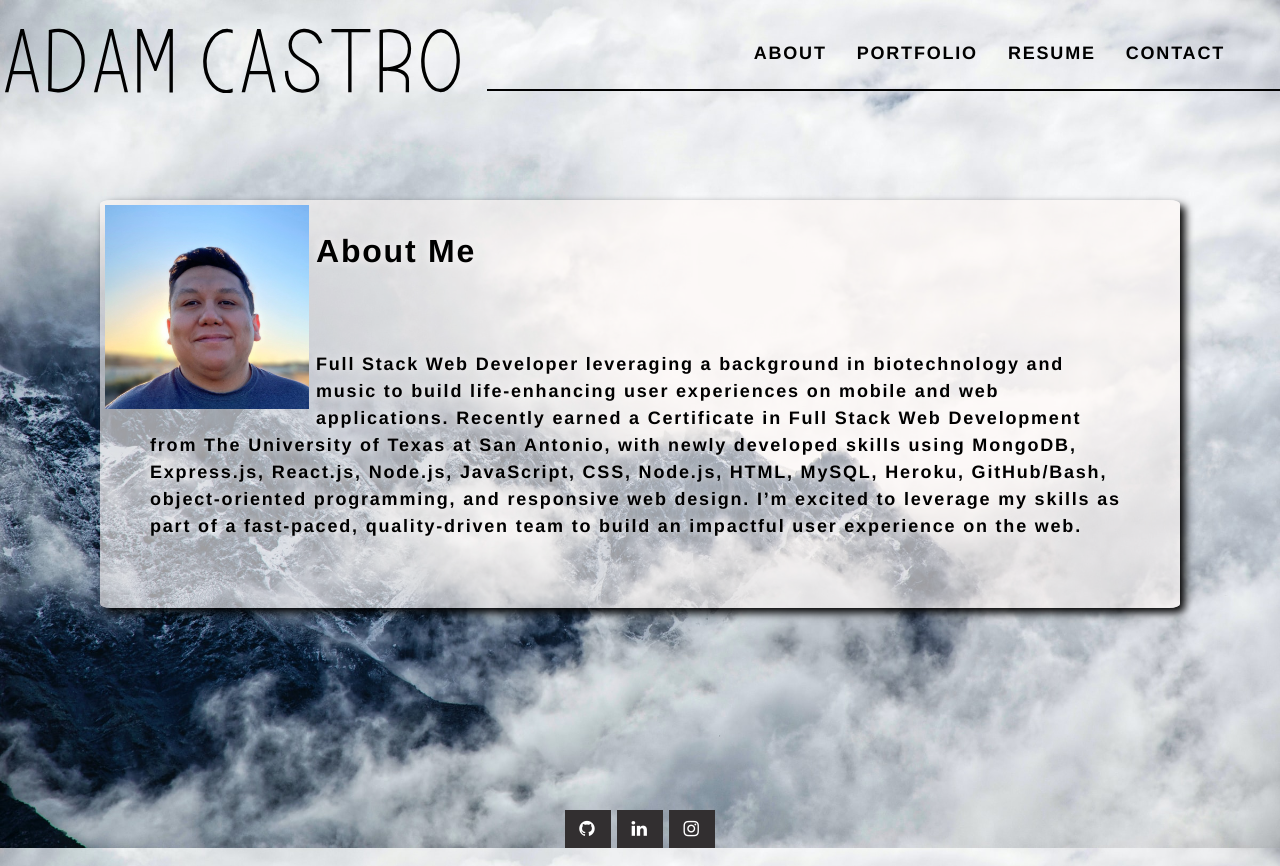
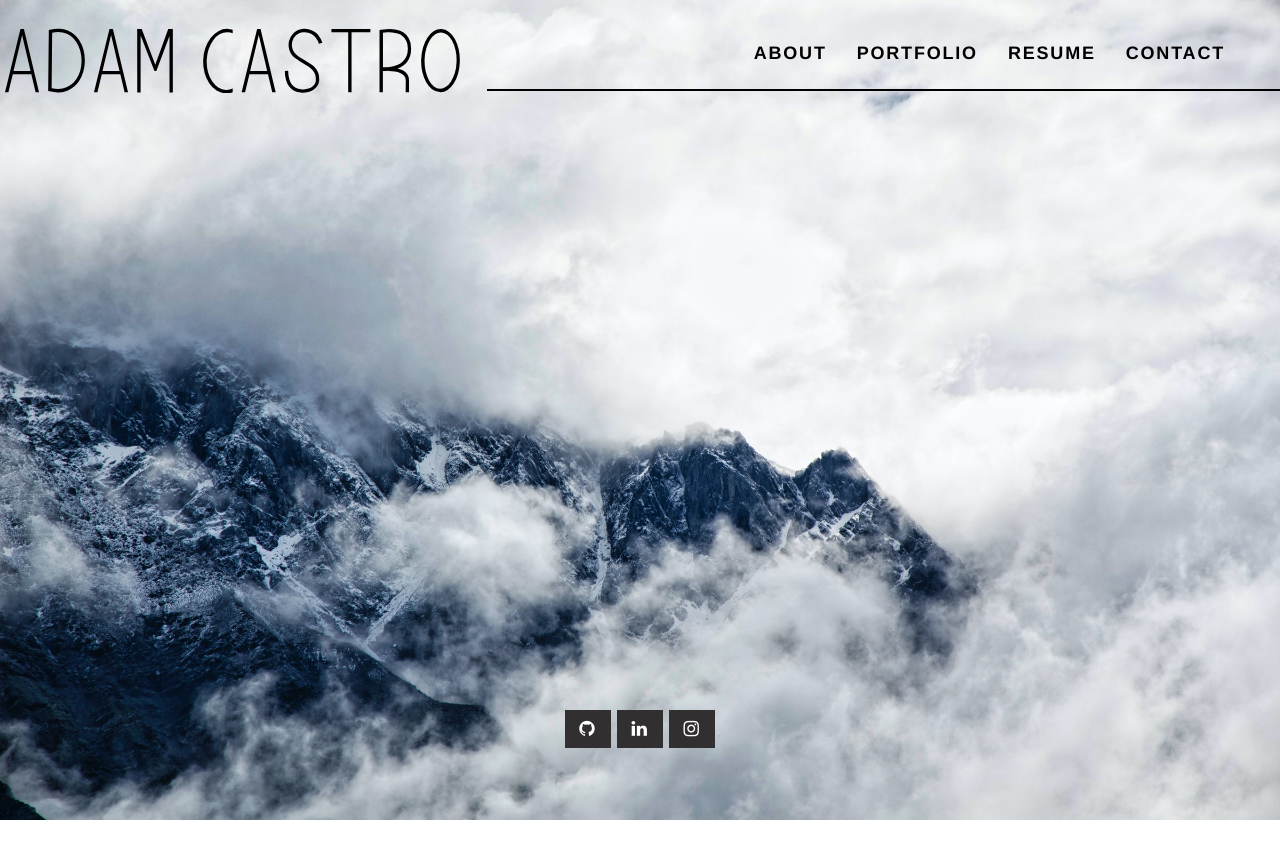
Before and after one commit to avc0021/portfolio-ac, a React (Create React App) app: page / in a window 1280 px wide. After the commit the page ends 820 px from the top, so only its background shows below. Built offline with nearby package versions, Linux system fonts and the light colour scheme.

Commit message:
attempt to deploy to heroku

```diff
--- a/src/components/About/index.js
+++ b/src/components/About/index.js
@@ -1,14 +1,14 @@
 import React from 'react'
 import coverImage from "../../assets/ac1/aj.jpg";
+//import {useHistory} from 'react-router-dom'
 
-function About() {
 
+const About = () => {
   return (
     <section className="my-5" >
-
       <div className="my-2">
       <img src={coverImage} className="coverImg" style={{ width: "20%" }} alt="cover" />
-      <h1 id="about">About Me</h1>
+      <h1 className="about">About Me</h1>
         <p>
         Full Stack Web Developer leveraging a background in biotechnology and music to build life-enhancing user experiences on mobile and web applications.
         Recently earned a Certificate in Full Stack Web Development from The University of Texas at San Antonio, with newly developed skills using MongoDB, Express.js, React.js, Node.js, JavaScript,
--- a/src/router/Router.js
+++ b/src/router/Router.js
@@ -11,7 +11,7 @@ export default class Router extends Component {
         return (
             <div>
                 <Switch>
-                    <Route path="/" exact component={About}/>
+                    <Route path="/portfolio-ac" exact component={About}/>
                     <Route path="/about" exact component={About}/>
                     <Route path="/projects" exact component={Projects}/>
                     <Route path="/resume" exact component={Resume}/>
```
